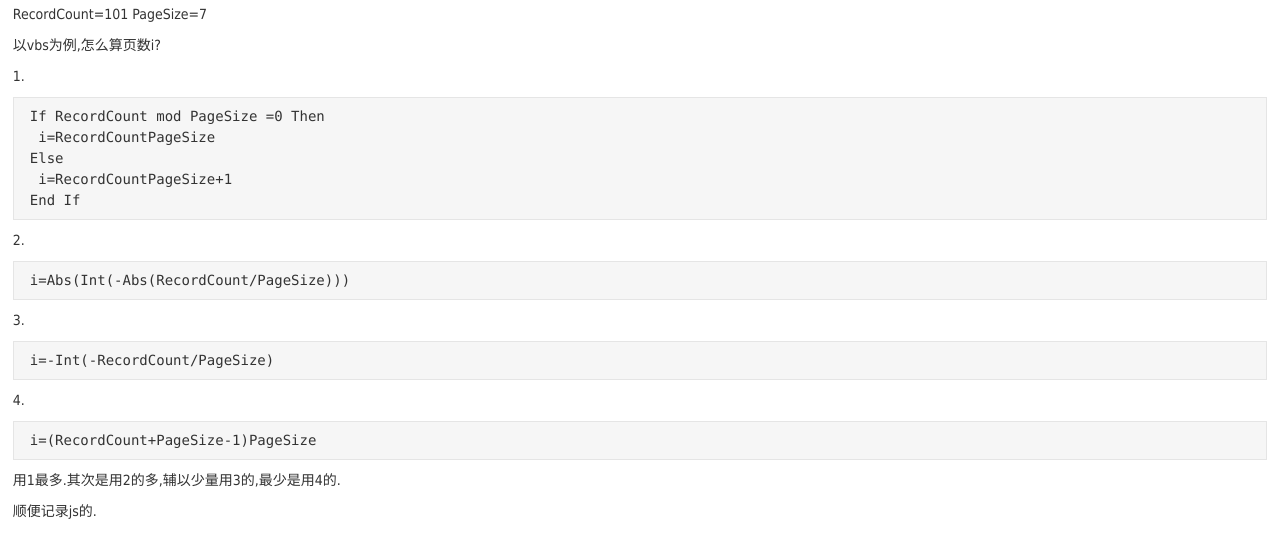
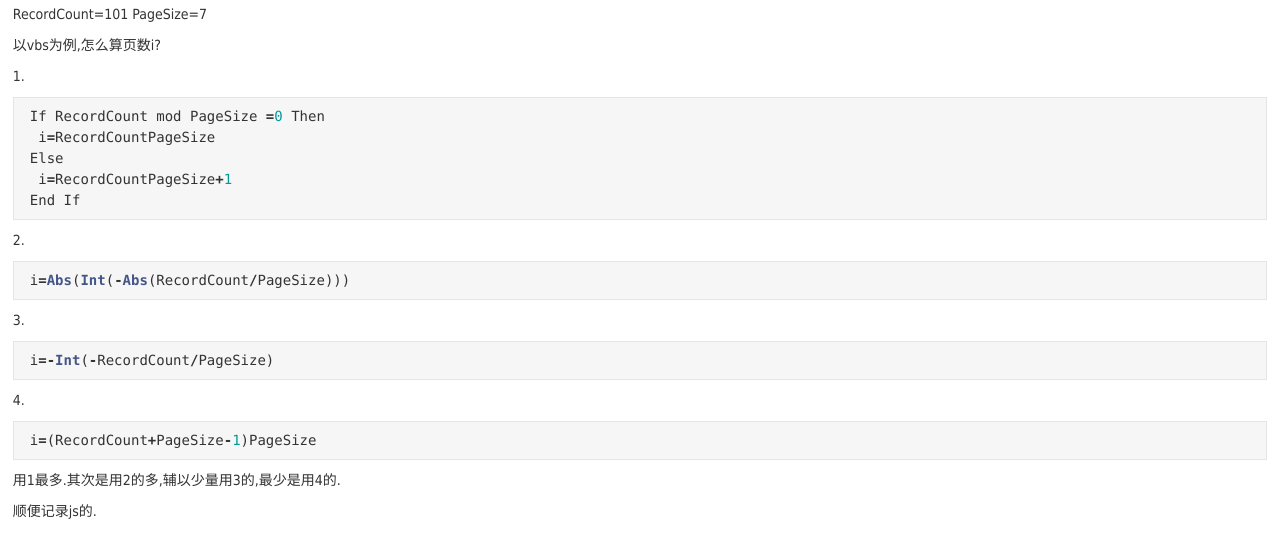
Before and after one commit to yeeh/blog.yeeh.org, a Jekyll site: the page built from _posts/2006-3-8-vbs-page.md, in a window 1280 px wide. Shown: the part 228-762 px from the top of the page. Built offline with Jekyll 4.4.1, drawn with Linux system fonts in a browser that asks for light colours; Markdown is read by kramdown in place of the engine named in the settings; comment, search, counter and statistics services are not loaded.

Commit message:
edit post

```diff
--- a/_posts/2006-3-8-vbs-page.md
+++ b/_posts/2006-3-8-vbs-page.md
@@ -10,7 +10,7 @@ PageSize=7
 以vbs为例,怎么算页数i?
 
 1.
-{% highlight vbscript %}
+{% highlight javascript %}
 If RecordCount mod PageSize =0 Then
  i=RecordCountPageSize
 Else
@@ -19,15 +19,15 @@ End If
 {% endhighlight %}
 
 2.
-{% highlight vbscript %}
+{% highlight javascript %}
 i=Abs(Int(-Abs(RecordCount/PageSize)))
 {% endhighlight %}
 3.
-{% highlight vbscript %}
+{% highlight javascript %}
 i=-Int(-RecordCount/PageSize)
 {% endhighlight %}
 4.
-{% highlight vbscript %}
+{% highlight javascript %}
 i=(RecordCount+PageSize-1)PageSize
 {% endhighlight %}
 用1最多.其次是用2的多,辅以少量用3的,最少是用4的.
```
Also changed, not shown: _posts/2005-9-23-thead-sql-server.md (+2 -2 lines).
